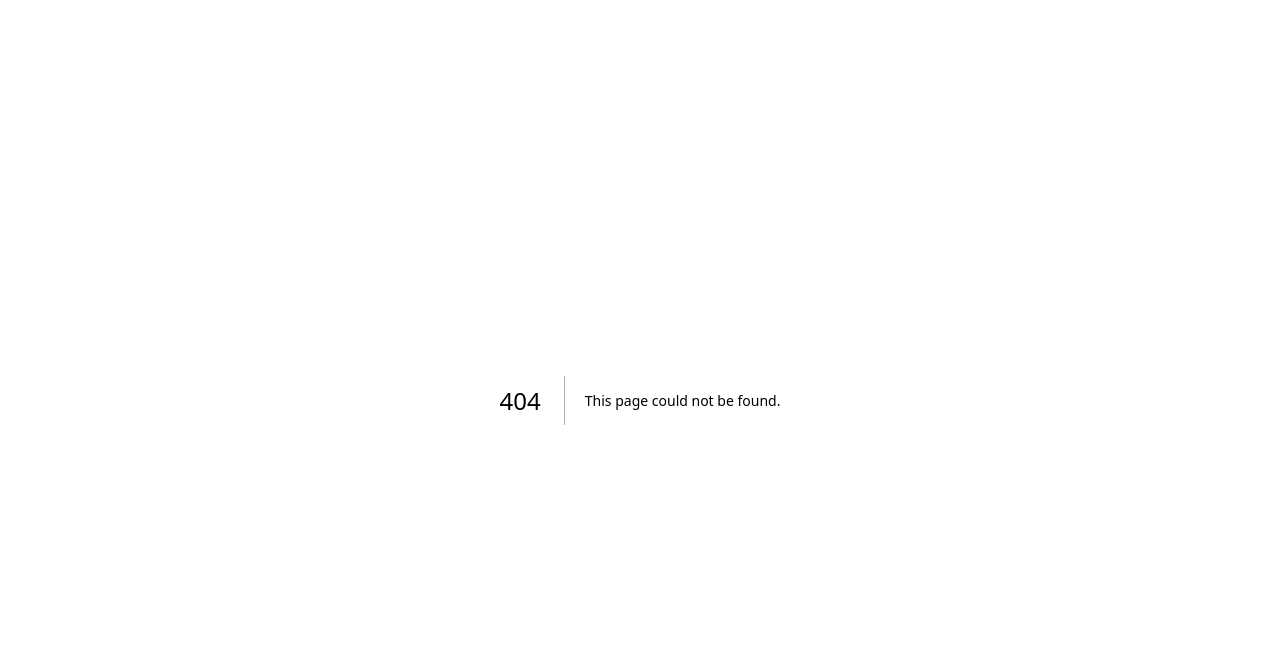
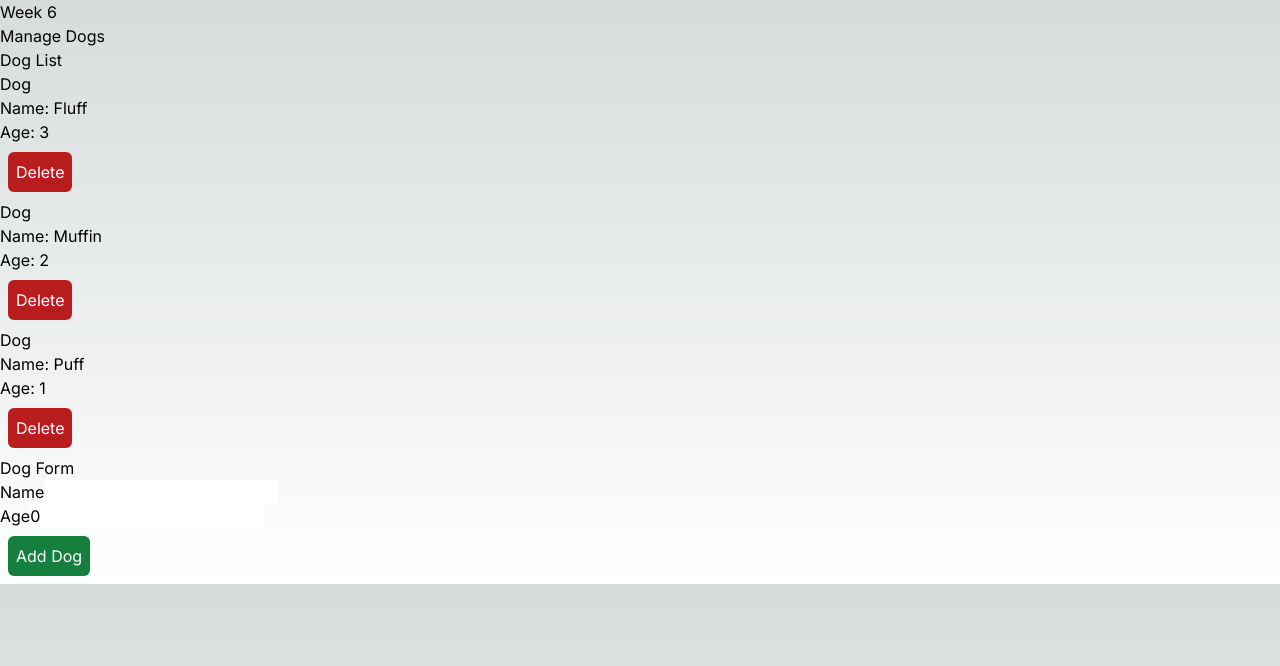
Before and after one commit to Reann-Shepard/cprg306-assignments, a Next.js app: page /week-6 in a window 1280 px wide. Before the commit this address had no page. Shown: the top 666 px of the page. Built offline with nearby package versions, Linux system fonts and the light colour scheme.

Commit message:
Week 6 Demos
Added in-class demonstration for explaining upcoming assignment

```diff
--- a/app/page.js
+++ b/app/page.js
@@ -19,6 +19,9 @@ export default function Page()
       <li>
         <Link href="week-5">Week 5 Assignment</Link>
       </li>
+      <li>
+        <Link href="week-6">Week 6 Assignment</Link>
+      </li>
     </ul>
   </main>
 
--- a/app/week-5/item-list.js
+++ b/app/week-5/item-list.js
@@ -39,10 +39,10 @@ export default function ItemList() {
 
   if (sortBy === "group") {
     sortedItems = sortedItems.reduce((acc, item) => {
-      if (!acc[item.category]) {
-        acc[item.category] = [];
+      if (!acc[item.category]) { // this line is checking if the category exists in the accumulator
+        acc[item.category] = []; // this line is creating a new array for each category
       }
-      acc[item.category].push(item);
+      acc[item.category].push(item); // this line is pushing the item into the array for the category
       return acc;
     }, {});
   }
--- /dev/null
+++ b/app/week-6/counter.js
@@ -0,0 +1,29 @@
+"use client";
+
+import { useState } from "react";
+
+export default function Counter() {
+    let [count, setCount] = useState(0);
+
+    const increment = () => {
+        // Use this style if you want to use the setter only once
+        // setCount(count + 1);
+        // setCount(count + 1);
+        // This will not work as expected as setCount is asynchronous.
+        // As such, it will not update the count immediately.
+
+        // Update count using function form of setCount
+        // Use this style if you want to use the setter multiple times
+        setCount((prevCount) => prevCount + 1);
+        setCount((prevCount) => prevCount + 1);
+        // This will work because the function form of setCount will update the count immediately.
+    };
+
+    return (
+        <main>
+            <h2>Counter</h2>
+            <p>Count: {count}</p>
+            <button onClick={increment}>Increment</button>
+        </main>
+    );
+}
--- /dev/null
+++ b/app/week-6/dog-data.json
@@ -0,0 +1,17 @@
+[
+    {
+        "id": 1,
+        "name": "Fluff",
+        "age": 3
+    },
+    {
+        "id": 2,
+        "name": "Muffin",
+        "age": 2
+    },
+    {
+        "id": 3,
+        "name": "Puff",
+        "age": 1
+    }
+]
--- /dev/null
+++ b/app/week-6/dog-form.js
@@ -0,0 +1,50 @@
+"use client";
+
+import { useState } from "react";
+
+export default function DogForm({ onAddDog }) {
+  const [name, setName] = useState("");
+  const [age, setAge] = useState(0);
+
+  function handleSubmit(event) {
+    event.preventDefault();
+    // TODO generate an id
+    const newId = Math.floor(Math.random() * 1000000);
+    const newDog = { id: newId, name, age };
+    onAddDog(newDog);
+  }
+
+  return (
+    <div>
+      <h2>Dog Form</h2>
+      <form onSubmit={handleSubmit}>
+        <div>
+          <label htmlFor="name">Name</label>
+          <input
+            id="name"
+            type="text"
+            value={name}
+            onChange={(event) => setName(event.target.value)}
+            className="text-black"
+          />
+        </div>
+        <div>
+          <label htmlFor="age">Age</label>
+          <input
+            id="age"
+            type="number"
+            value={age}
+            onChange={(event) => setAge(event.target.value)}
+            className="text-black"
+          />
+        </div>
+        <button
+          className="bg-green-700 text-white rounded-md p-2 m-2"
+          type="submit"
+        >
+          Add Dog
+        </button>
+      </form>
+    </div>
+  );
+}
--- /dev/null
+++ b/app/week-6/dog-list.js
@@ -0,0 +1,21 @@
+import Dog from "./dog.js";
+
+export default function DogList({ dogs, onDelete }) {
+  return (
+    <div>
+      <h2>Dog List</h2>
+      <ul>
+        {dogs.map((dog) => (
+          <li key={dog.id}>
+            <Dog
+              id={dog.id}
+              name={dog.name}
+              age={dog.age}
+              onDelete={onDelete}
+            />
+          </li>
+        ))}
+      </ul>
+    </div>
+  );
+}
--- /dev/null
+++ b/app/week-6/dog.js
@@ -0,0 +1,16 @@
+export default function Dog({ id, name, age, onDelete }) {
+  return (
+    <main>
+      <h2>Dog</h2>
+      <p>Name: {name}</p>
+      <p>Age: {age}</p>
+      <button
+        className="bg-red-700 text-white rounded-md p-2 m-2"
+        onClick={() => onDelete(id)}
+        type="button"
+      >
+        Delete
+      </button>
+    </main>
+  );
+}
--- /dev/null
+++ b/app/week-6/page.js
@@ -0,0 +1,29 @@
+"use client";
+
+import DogForm from "./dog-form.js";
+import DogList from "./dog-list.js";
+import dogData from "./dog-data.json";
+import { useState } from "react";
+
+export default function Page() {
+  const [dogs, setDogs] = useState(dogData);
+
+  const addDog = (dog) => {
+    setDogs([...dogs, dog]);
+    // you cannot do something like dogs.push(dog) because that would mutate the state
+    // the spread operator ... creates a new array with the old dogs and the new dog
+  };
+
+  const deleteDog = (id) => {
+    setDogs(dogs.filter((dog) => dog.id !== id));
+  };
+
+  return (
+    <div>
+      <h1>Week 6</h1>
+      <h2>Manage Dogs</h2>
+      <DogList dogs={dogs} onDelete={deleteDog}/>
+      <DogForm onAddDog={addDog} />
+    </div>
+  );
+}
```
